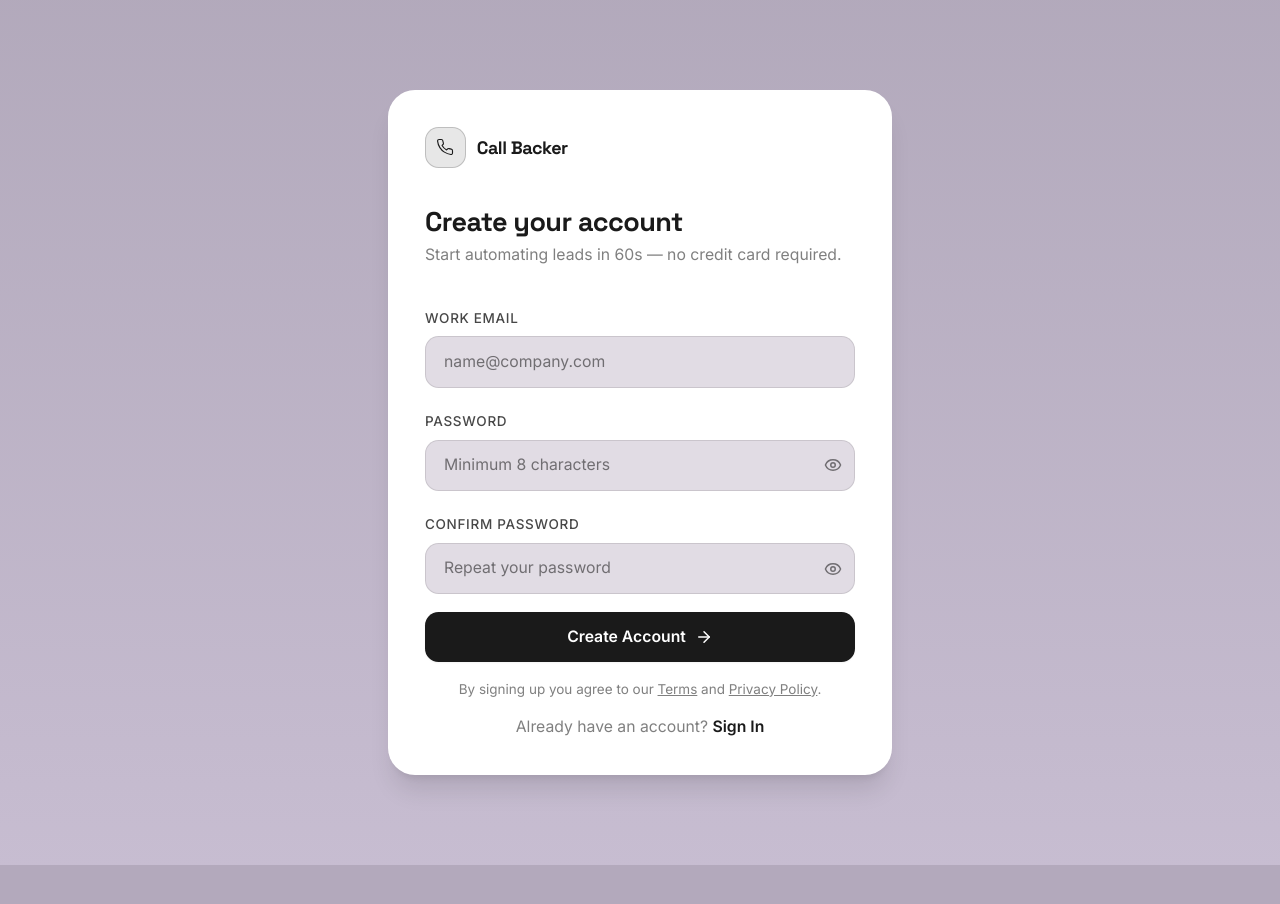
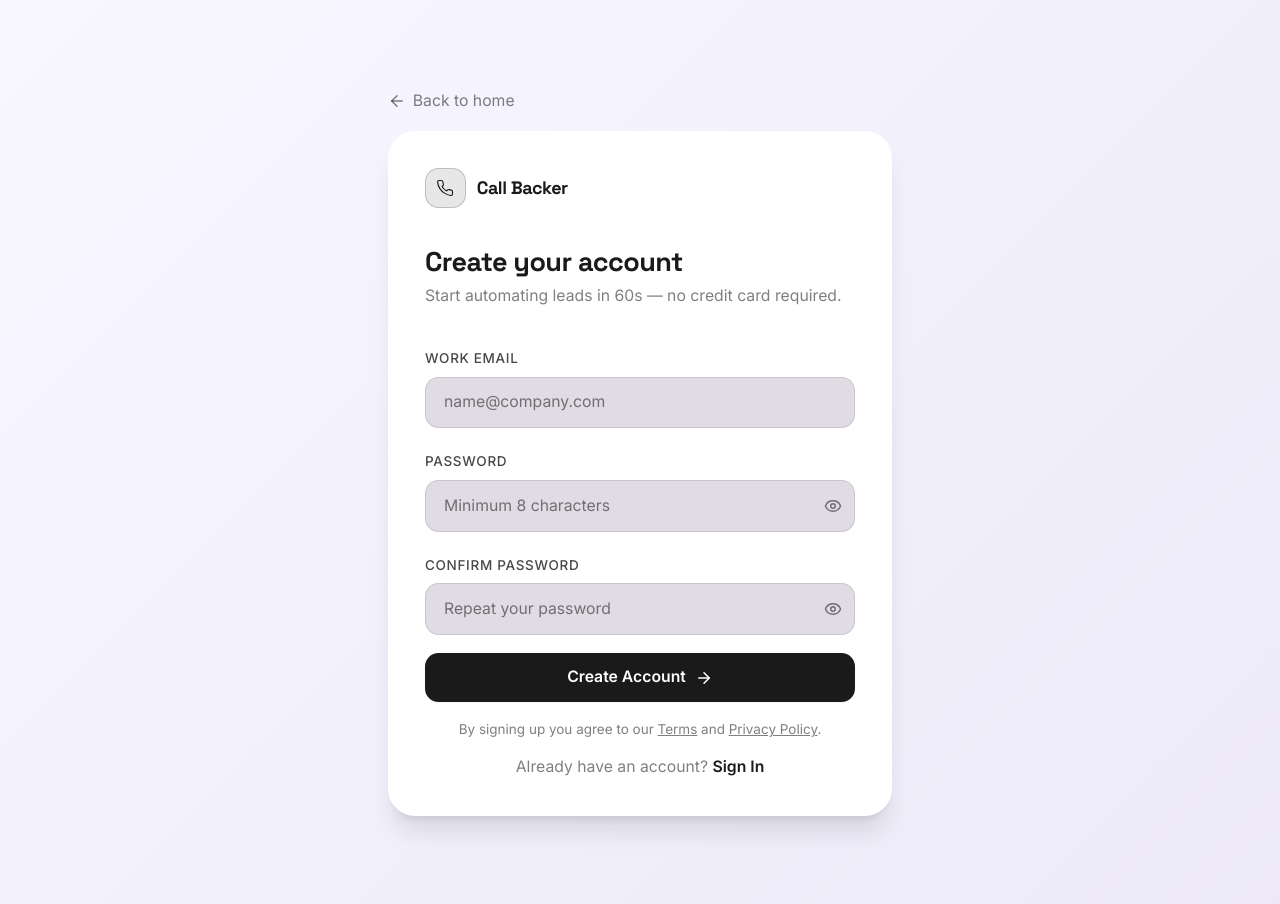
Before and after one commit to OwenGarabedian/Call-Backer, a React (Vite) app: page /sign-up in a window 1280 px wide. Before the commit the page ends 865 px from the top, so only its background shows below. Built offline with nearby package versions, Linux system fonts and the light colour scheme; no server answers; the HTML template or start-up script is replaced by a standard one.

Commit message:
New back buttons active for sign up and sign in

```diff
--- a/src/pages/SignIn.tsx
+++ b/src/pages/SignIn.tsx
@@ -1,5 +1,5 @@
 import { motion } from "framer-motion";
-import { Phone, ArrowRight, Eye, EyeOff } from "lucide-react";
+import { Phone, ArrowRight, ArrowLeft, Eye, EyeOff } from "lucide-react";
 import { Link } from "react-router-dom";
 import { useState } from "react";
 
@@ -7,13 +7,22 @@ export default function SignIn() {
   const [showPassword, setShowPassword] = useState(false);
 
   return (
-    <div className="min-h-screen bg-gradient-main flex items-center justify-center px-4 py-20">
+    <div className="min-h-screen flex items-center justify-center px-4 py-20" style={{ background: "linear-gradient(135deg, #f8f7ff 0%, #ede9f9 100%)" }}>
       <motion.div
         initial={{ opacity: 0, y: 30 }}
         animate={{ opacity: 1, y: 0 }}
         transition={{ duration: 0.55, ease: [0.22, 1, 0.36, 1] }}
         className="w-full max-w-md"
       >
+        {/* Back button */}
+        <Link
+          to="/"
+          className="flex items-center gap-1.5 text-sm text-muted-foreground hover:text-foreground transition-colors mb-4 group"
+        >
+          <ArrowLeft className="w-4 h-4 group-hover:-translate-x-0.5 transition-transform" />
+          Back to home
+        </Link>
+
         {/* Card */}
         <div className="glass-strong rounded-3xl p-8 shadow-xl">
           {/* Logo */}
--- a/src/pages/SignUp.tsx
+++ b/src/pages/SignUp.tsx
@@ -1,5 +1,5 @@
 import { motion } from "framer-motion";
-import { Phone, ArrowRight, Eye, EyeOff, Loader2 } from "lucide-react";
+import { Phone, ArrowRight, ArrowLeft, Eye, EyeOff, Loader2 } from "lucide-react";
 import { Link, useNavigate } from "react-router-dom";
 import { useState } from "react";
 import { supabase } from "../lib/supabase";
@@ -99,13 +99,22 @@ export default function SignUp() {
   }
 
   return (
-    <div className="min-h-screen bg-gradient-main flex items-center justify-center px-4 py-20">
+    <div className="min-h-screen flex items-center justify-center px-4 py-20" style={{ background: "linear-gradient(135deg, #f8f7ff 0%, #ede9f9 100%)" }}>
       <motion.div
         initial={{ opacity: 0, y: 30 }}
         animate={{ opacity: 1, y: 0 }}
         transition={{ duration: 0.55, ease: [0.22, 1, 0.36, 1] }}
         className="w-full max-w-md"
       >
+        {/* Back button */}
+        <Link
+          to="/"
+          className="flex items-center gap-1.5 text-sm text-muted-foreground hover:text-foreground transition-colors mb-4 group"
+        >
+          <ArrowLeft className="w-4 h-4 group-hover:-translate-x-0.5 transition-transform" />
+          Back to home
+        </Link>
+
         {/* Card */}
         <div className="glass-strong rounded-3xl p-8 shadow-xl">
           {/* Logo */}
```
